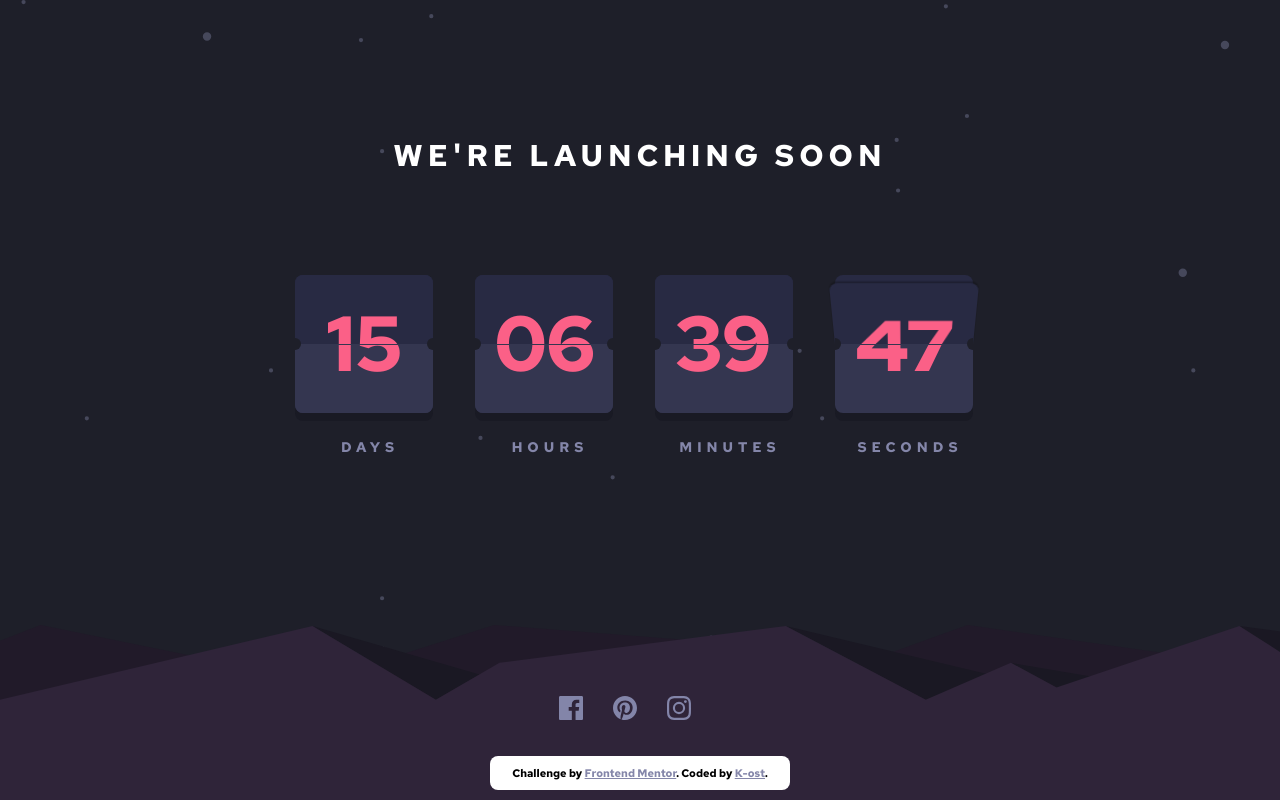
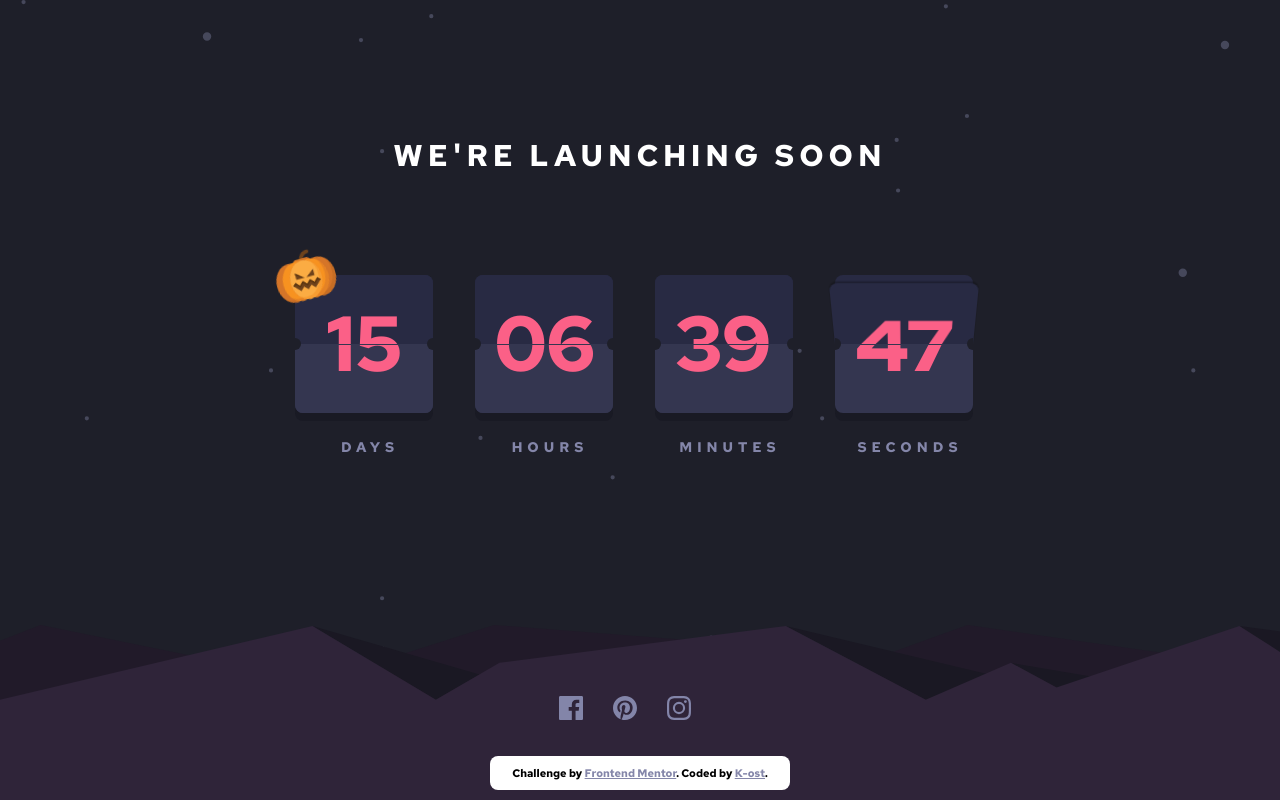
Before and after one commit to K-ost/countdown-timer, a website: page index.html in a window 1280 px wide. Drawn offline with Linux system fonts and the light colour scheme.

Commit message:
commit 2.8

```diff
--- a/sass/styles.scss
+++ b/sass/styles.scss
@@ -14,6 +14,7 @@
   --fs: 14px;
   --flip: 250ms;
   --counter-height: 138px;
+  --img: 60px;
   --margin: 25px;
   --number: 78px;
   --radius: 8px;
@@ -81,6 +82,18 @@ header {
   grid-column-gap: var(--gap);
   width: 690px;
   margin: 0 auto;
+  position: relative;
+  &::after {
+    background: url(../images/pumpkin.svg) center / cover no-repeat;
+    content: '';
+    display: block;
+    height: var(--img);
+    left: -20px;
+    position: absolute;
+    top: -30px;
+    transform: rotate(-15deg);
+    width: var(--img);
+  }
 
   &-item {
     position: relative;
@@ -245,6 +258,7 @@ header {
     --dot: 6px;
     --gap: 15px;
     --fs: 8px;
+    --img: 46px;
     --margin: 15px;
     --number: 36px;
     --radius: 4px;
```
Also changed, not shown: css/styles.css, images/pumpkin.svg (added), 1 other file.
